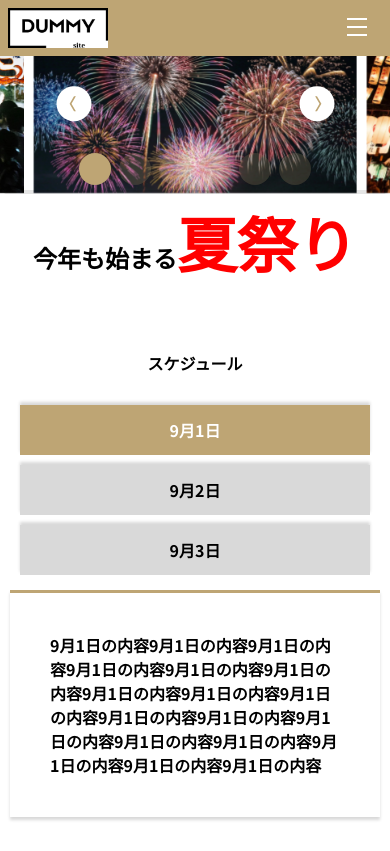
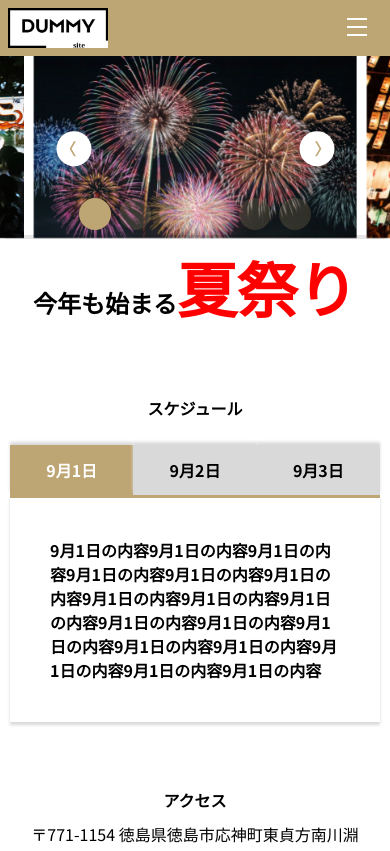
Before and after one commit to ryo090201/work5, a PHP site: page / in a window 390 px wide. Shown: the top 851 px of the page. Run offline with PHP 8.4, Linux system fonts and the light colour scheme.

Commit message:
修正
レスポンシブ修正

```diff
--- a/第5回/CSS/header.css
+++ b/第5回/CSS/header.css
@@ -72,6 +72,8 @@ header {
 /*ハンバーガー*/
 
 @media screen and (max-width: 400px) {
+
+
 
     .container {
         position: relative;
@@ -196,21 +198,6 @@ header {
         font-size: 25px;
     }
 
-    .block {
-        align-items: center;
-        display: flex;
-        flex-flow: column;
-        justify-content:space-between;
-    }
-
-    .block p{
-        margin:5px;
-    }
-
-    .text{
-        margin-top: 130px;
-    }
-
     .company_text{
         font-size:17px;
     }
--- a/第5回/CSS/main.css
+++ b/第5回/CSS/main.css
@@ -103,6 +103,10 @@ margin-left: 100px;
     align-items:end;
     font-weight: bold;
     padding: 0px 0px 10px 0px;
+}
+
+.loca{
+  margin-bottom: 5px;
 }
 
 /* スケジュール */
@@ -271,3 +275,21 @@ margin-left: 100px;
   input[type="submit"][disabled] {
     opacity:0.5;
 }
+
+@media screen and (max-width: 400px) {
+
+  .app{
+    padding-top: 45px;
+  }
+
+  .block{
+  text-align: center;
+    padding: 15px 10px 0px 10px;
+    display: flex;
+    justify-content: space-between;
+    max-width: 1050px;
+    margin: 0 auto;
+    max-height: 60px;
+    position: relative;
+  }
+}
```
